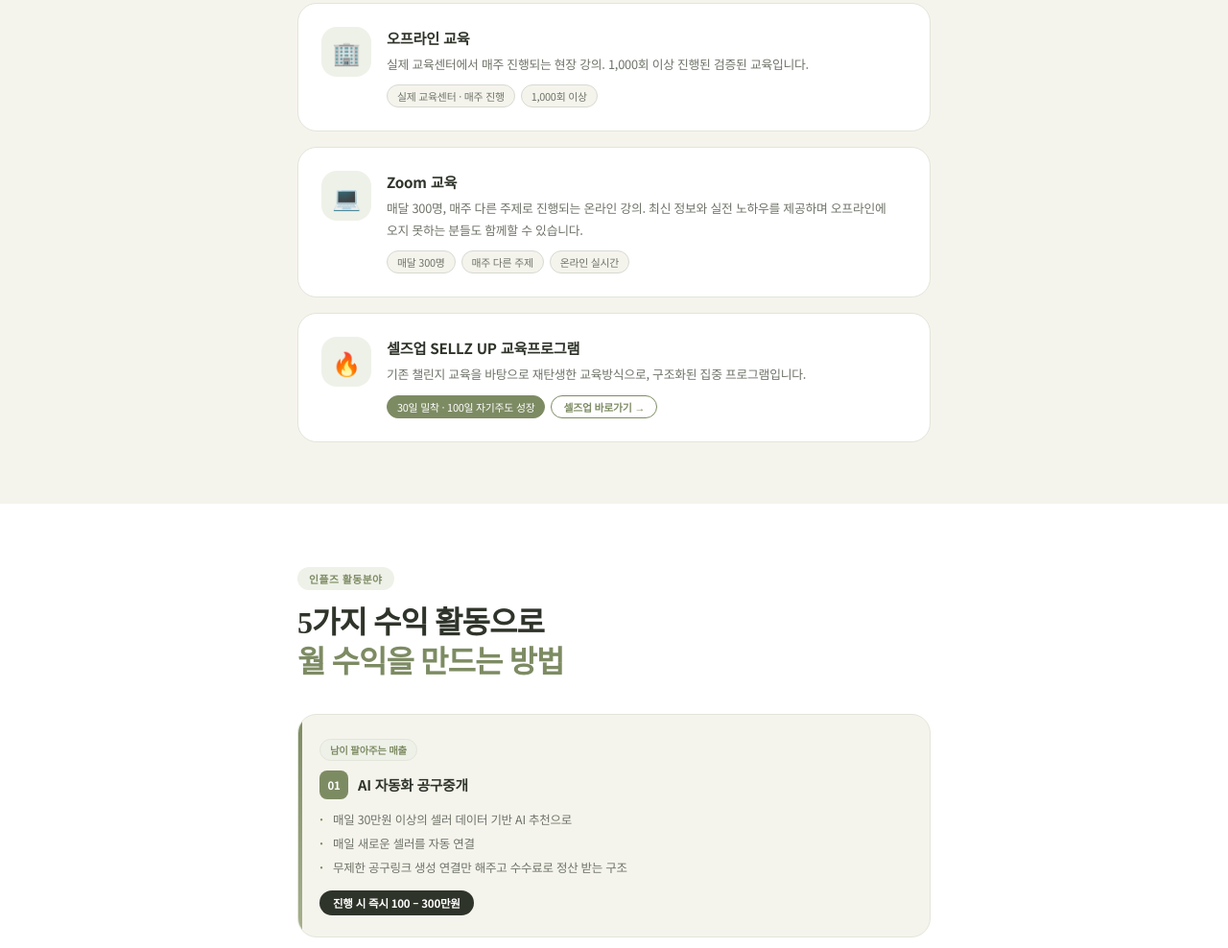
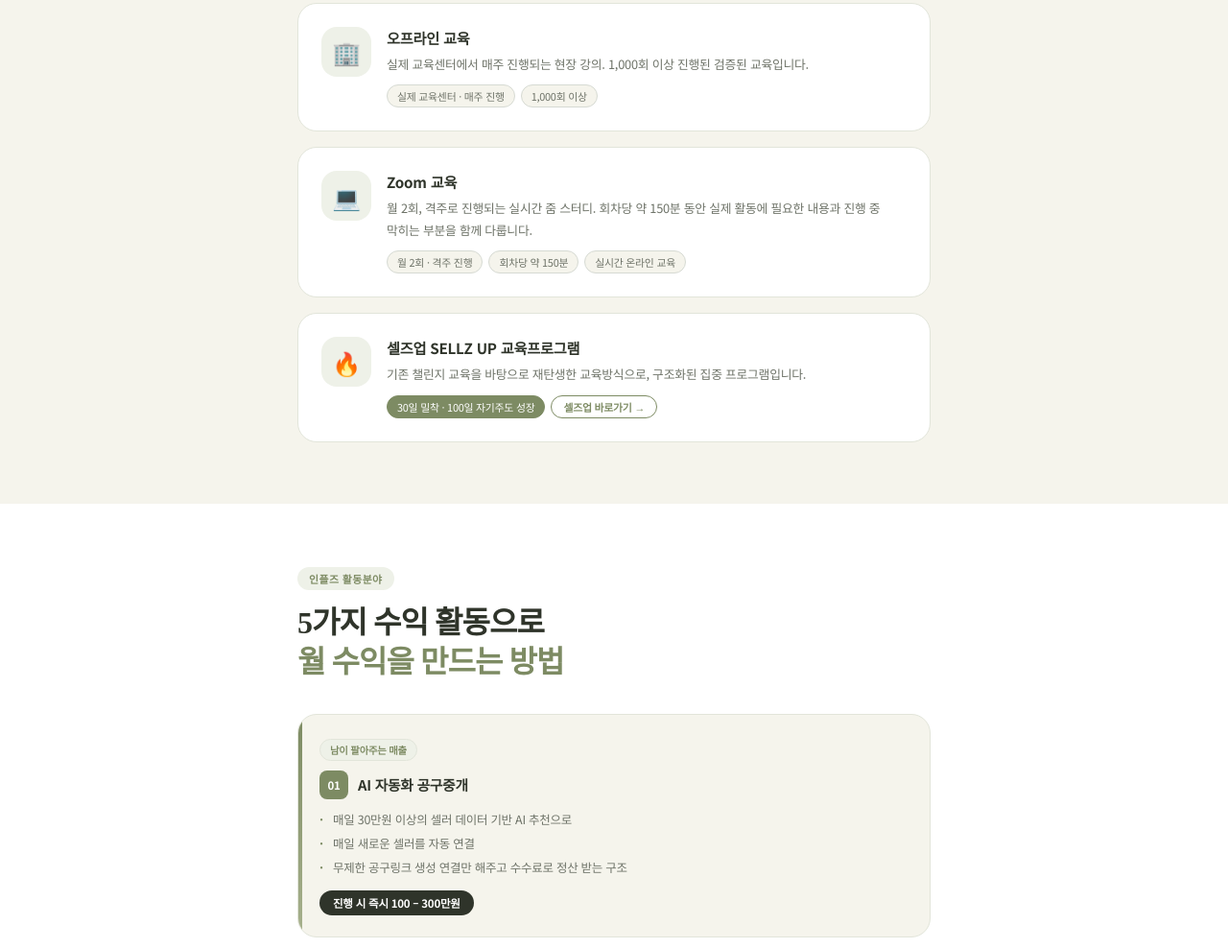
Before and after one commit to binidayz-lang/about_marryzz, a plain HTML site: page index.html in a window 1280 px wide. Shown: the part 1994-2982 px from the top of the page at 96% size. Drawn offline with Linux system fonts and the light colour scheme.

Commit message:
Add files via upload

```diff
--- a/index.html
+++ b/index.html
@@ -5,7 +5,7 @@
 <meta name="viewport" content="width=device-width, initial-scale=1.0">
 <title>말하는대로 메리처럼 | 인플즈메리 소개</title>
 <meta property="og:title" content="말하는대로 메리처럼 | 인플즈메리">
-<meta property="og:description" content="온라인 9년차, 인플즈 대표강사 메리입니다. 공구중개 교육와 셀즈업 교육프로그램을 운영하고, EDU-ON 오프교육센터에서 직접 교육합니다.">
+<meta property="og:description" content="온라인 9년차, 인플즈 대표강사 메리입니다. 공구중개 교육과 셀즈업 교육프로그램을 운영하고, EDU-ON 오프교육센터에서 직접 교육합니다.">
 <link href="https://fonts.googleapis.com/css2?family=Noto+Serif+KR:wght@400;600;700;900&family=Noto+Sans+KR:wght@300;400;500;700&display=swap" rel="stylesheet">
 <style>
 :root {
@@ -379,11 +379,11 @@
         <div class="edu-icon">💻</div>
         <div class="edu-content">
           <div class="edu-title">Zoom 교육</div>
-          <div class="edu-desc">매달 300명, 매주 다른 주제로 진행되는 온라인 강의. 최신 정보와 실전 노하우를 제공하며 오프라인에 오지 못하는 분들도 함께할 수 있습니다.</div>
+          <div class="edu-desc">월 2회, 격주로 진행되는 실시간 줌 스터디. 회차당 약 150분 동안 실제 활동에 필요한 내용과 진행 중 막히는 부분을 함께 다룹니다.</div>
           <div class="edu-tags">
-            <span class="edu-tag">매달 300명</span>
-            <span class="edu-tag">매주 다른 주제</span>
-            <span class="edu-tag">온라인 실시간</span>
+            <span class="edu-tag">월 2회 · 격주 진행</span>
+            <span class="edu-tag">회차당 약 150분</span>
+            <span class="edu-tag">실시간 온라인 교육</span>
           </div>
         </div>
       </div>
```
